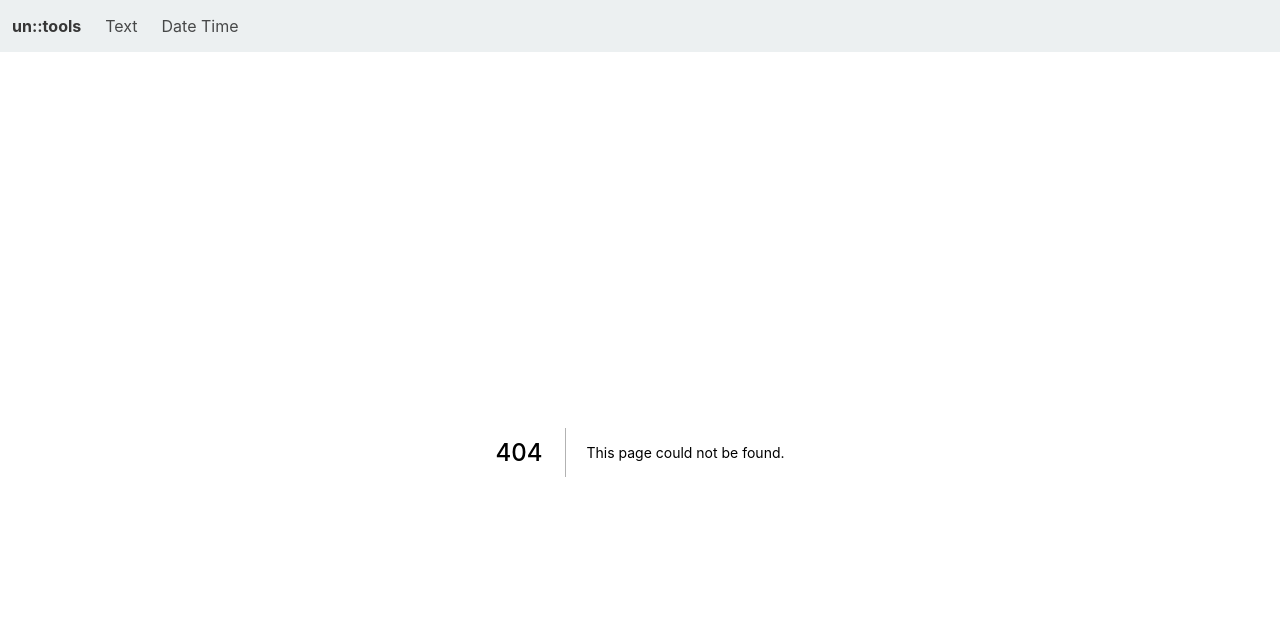
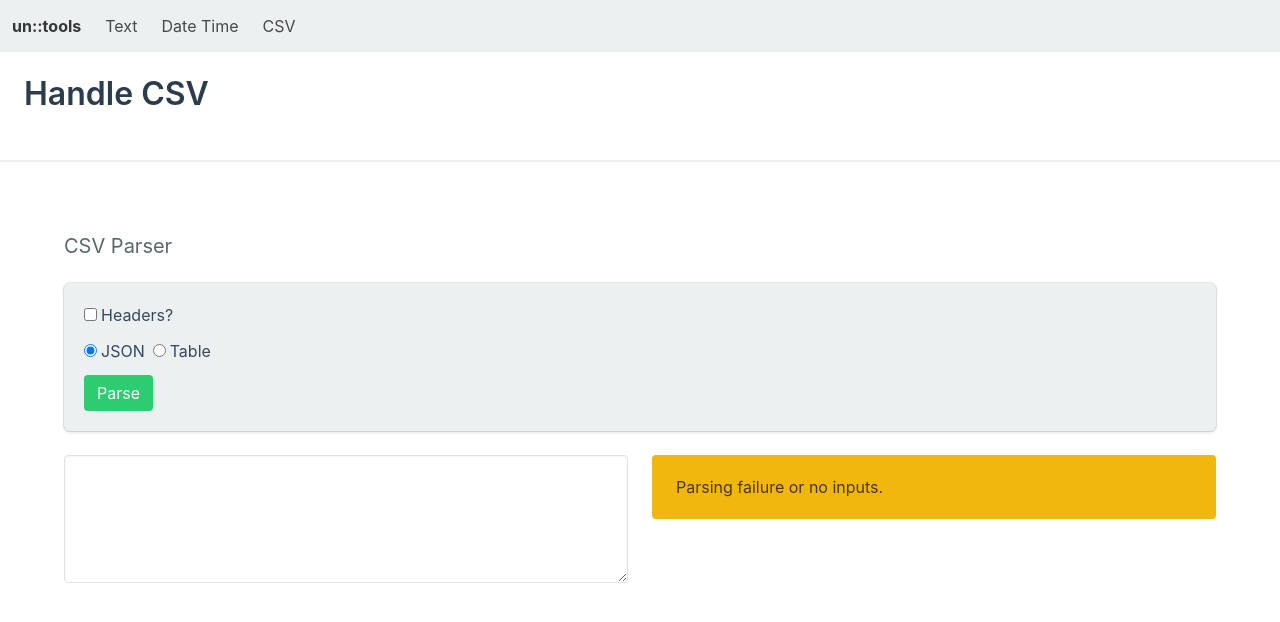
Before and after one commit to lettenj61-examples/unnecessary-tools, a Next.js app: page /csv in a window 1280 px wide. Before the commit this address had no page. Shown: the top 622 px of the page. Built offline with nearby package versions, Linux system fonts and the light colour scheme.

Commit message:
feat: Add CSV feature

```diff
--- /dev/null
+++ b/components/csv.tsx
@@ -0,0 +1,142 @@
+import Papa from 'papaparse'
+import { Grid } from 'gridjs-react'
+import { useState, type FormEvent } from 'react'
+import 'gridjs/dist/theme/mermaid.css'
+
+export default function Csv() {
+  const [csvString, setCsvString] = useState('')
+  const [parseResult, setParseResult] = useState<Papa.ParseResult<unknown> | null>(null)
+  const [outputMode, setOutputMode] = useState<OutputMode>('json')
+  const [withHeaders, setWithHeaders] = useState(false)
+
+  function onTextInput(e: FormEvent<HTMLTextAreaElement>) {
+    setCsvString(e.currentTarget.value)
+  }
+  function onClickParse() {
+    if (csvString && csvString !== '') {
+      const result = Papa.parse(csvString, { dynamicTyping: true, header: withHeaders })
+      setParseResult(result)
+    }
+  }
+
+  return (
+    <>
+      <p className="subtitle">CSV Parser</p>
+
+      <div className="box has-background-light">
+        <ParserSettings withHeaders={withHeaders} setWithHeaders={setWithHeaders} />
+        <OutputModeControl mode={outputMode} setMode={setOutputMode} />
+        <div className="buttons">
+          <button onClick={onClickParse} className="button is-success">
+            Parse
+          </button>
+        </div>
+      </div>
+
+      <div className="columns">
+        <div className="column is-half-tablet">
+          <div className="field">
+            <textarea onInput={onTextInput} className="textarea" />
+          </div>
+        </div>
+
+        <div className="column is-half-tablet">
+          <Output result={parseResult!} mode={outputMode} />
+        </div>
+      </div>
+    </>
+  )
+}
+
+type OutputMode = 'gridjs' | 'json'
+
+type CsvOutputProps = {
+  result: Papa.ParseResult<unknown>
+  mode: OutputMode
+}
+
+function Output({ result, mode }: CsvOutputProps) {
+  if (!result || result.errors.length) {
+    return (
+      <div className="notification is-warning">
+        <p>Parsing failure or no inputs.</p>
+      </div>
+    )
+  }
+
+  if (mode === 'json') {
+    return (
+      <div className="field">
+        <textarea className="textarea" readOnly={true} style={{ fontFamily: 'monospace' }}>
+          {JSON.stringify(result.data, null, 2)}
+        </textarea>
+      </div>
+    )
+  }
+
+  return (
+    <div>
+      <Grid
+        data={result.data as object[][]}
+        columns={result.meta.fields ?? Object.keys(result.data[0] as object)}
+        pagination={{ enabled: true, limit: 10 }}
+      />
+    </div>
+  )
+}
+
+type OutputModeControlProps = {
+  mode: OutputMode
+  setMode: (newMode: OutputMode) => void
+}
+
+function OutputModeControl({ mode, setMode }: OutputModeControlProps) {
+  return (
+    <div className="field">
+      <div className="control">
+        <label className="radio">
+          <input
+            className="radio"
+            type="radio"
+            name="csv__output-mode"
+            checked={mode === 'json'}
+            onChange={() => setMode('json')}
+          />
+          <span className="pl-1">JSON</span>
+        </label>
+        <label className="radio">
+          <input
+            className="radio"
+            type="radio"
+            name="csv__output-mode"
+            checked={mode === 'gridjs'}
+            onChange={() => setMode('gridjs')}
+          />
+          <span className="pl-1">Table</span>
+        </label>
+      </div>
+    </div>
+  )
+}
+
+type ParserSettingsProps = {
+  withHeaders: boolean
+  setWithHeaders: (opt: boolean) => void
+}
+
+function ParserSettings({ withHeaders, setWithHeaders }: ParserSettingsProps) {
+  const update = (_: FormEvent<HTMLInputElement>): void => {
+    setWithHeaders(!withHeaders)
+  }
+
+  return (
+    <div className="field">
+      <div className="control">
+        <label className="checkbox">
+          <input type="checkbox" className="checkbox" onChange={update} />
+          <span className="pl-1">Headers?</span>
+        </label>
+      </div>
+    </div>
+  )
+}
--- a/components/navigation.tsx
+++ b/components/navigation.tsx
@@ -20,6 +20,9 @@ export default function Navigation(): JSX.Element {
             <Link href="/datetime">
               <a className="navbar-item">Date Time</a>
             </Link>
+            <Link href="/csv">
+              <a className="navbar-item">CSV</a>
+            </Link>
           </div>
         </div>
       </nav>
--- /dev/null
+++ b/pages/csv.tsx
@@ -0,0 +1,21 @@
+import Csv from '../components/csv'
+
+export default function Page() {
+  return (
+    <>
+      <section className="hero is-small">
+        <div className="hero-body">
+          <p className="title">Handle CSV</p>
+        </div>
+      </section>
+
+      <hr />
+
+      <section className="section">
+        <div className="container">
+          <Csv />
+        </div>
+      </section>
+    </>
+  )
+}
```
Also changed, not shown: 1 other file (tests, documents, lock files or other folders).
